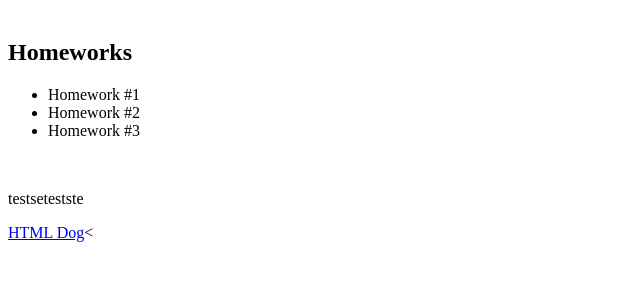
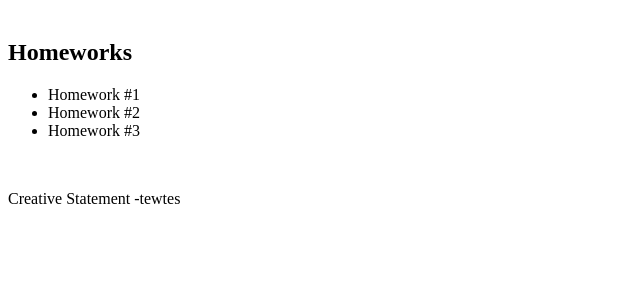
Before and after one commit to MeihongX/medp150-website, a plain HTML site: page index.html in a window 1280 px wide. Shown: the part 79-360 px from the top of the page, without its empty margins (0-640 px from the left). Drawn offline with Linux system fonts and the light colour scheme.

Commit message:
Update index.html

```diff
--- a/index.html
+++ b/index.html
@@ -28,9 +28,7 @@
 
 <br>
 
-<p>testsetestste</p>
-
-   <p><a href="http://www.meihongxiao232323.com">HTML Dog</a><
+<p>Creative Statement -tewtes </p>
 
   </body>
 
```
